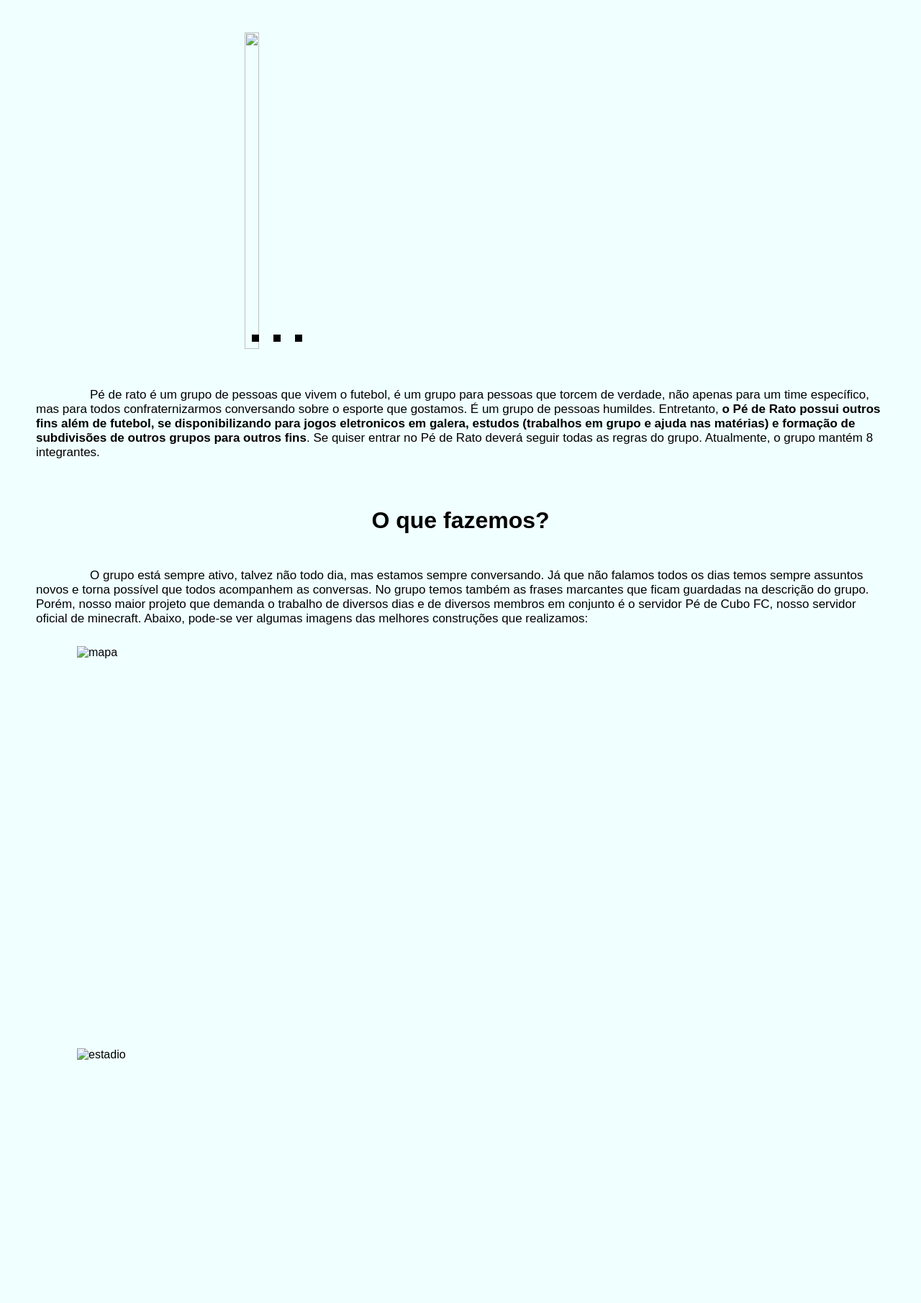
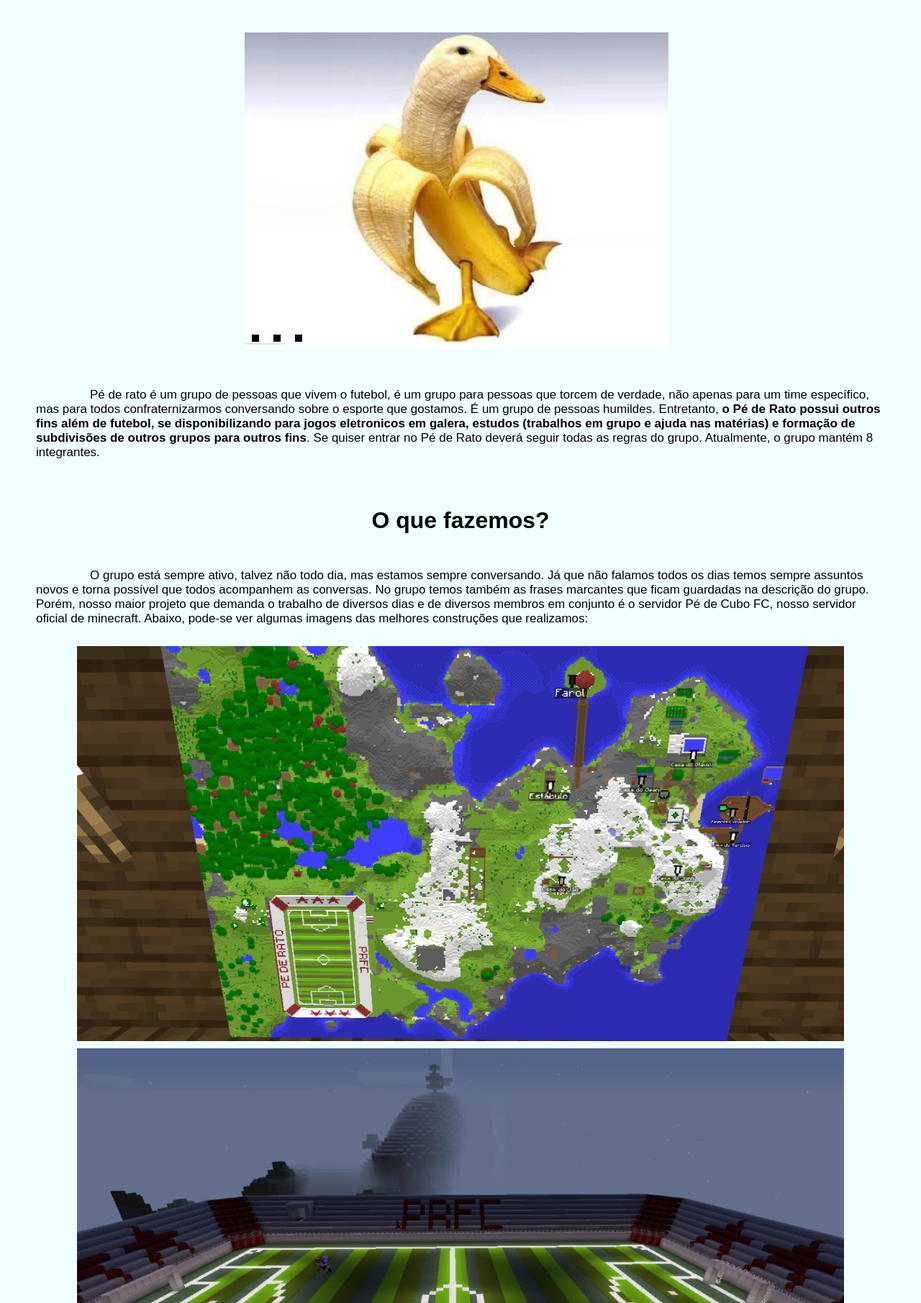
Before and after one commit to Tarcitar/Tarcitar.github.io, a plain HTML site: page index.html in a window 1280 px wide. Shown: the part 189-2000 px from the top of the page at 72% size. Drawn offline with Linux system fonts and the light colour scheme.

Commit message:
Update index.html

```diff
--- a/index.html
+++ b/index.html
@@ -19,17 +19,17 @@
         <li>
               <input type="radio" id="slide1" name="slide" checked>
               <label for="slide1"></label>
-              <img src="images/1.jpg" />
+              <img src="1.jpg" />
         </li>
         <li>
               <input type="radio" id="slide2" name="slide">
               <label for="slide2"></label>
-              <img src="images/2.jpg" />
+              <img src="2.jpg" />
         </li>
         <li>
               <input type="radio" id="slide3" name="slide">
               <label for="slide3"></label>
-              <img src="images/3.jpeg" />
+              <img src="3.jpeg" />
         </li>
     </ul>
     <br /><br /><br />
@@ -48,8 +48,8 @@
         Pé de Cubo FC, nosso servidor oficial de minecraft. Abaixo, pode-se ver algumas imagens das melhores
         construções que realizamos:</p>
     <br />
-    <img class="img" src="images/mapa.jpeg" alt="mapa" />
-    <img class="img" src="images/estadio.jpeg" alt="estadio" />
+    <img class="img" src="mapa.jpeg" alt="mapa" />
+    <img class="img" src="estadio.jpeg" alt="estadio" />
     <hr />
 </body>
 </html>
```
